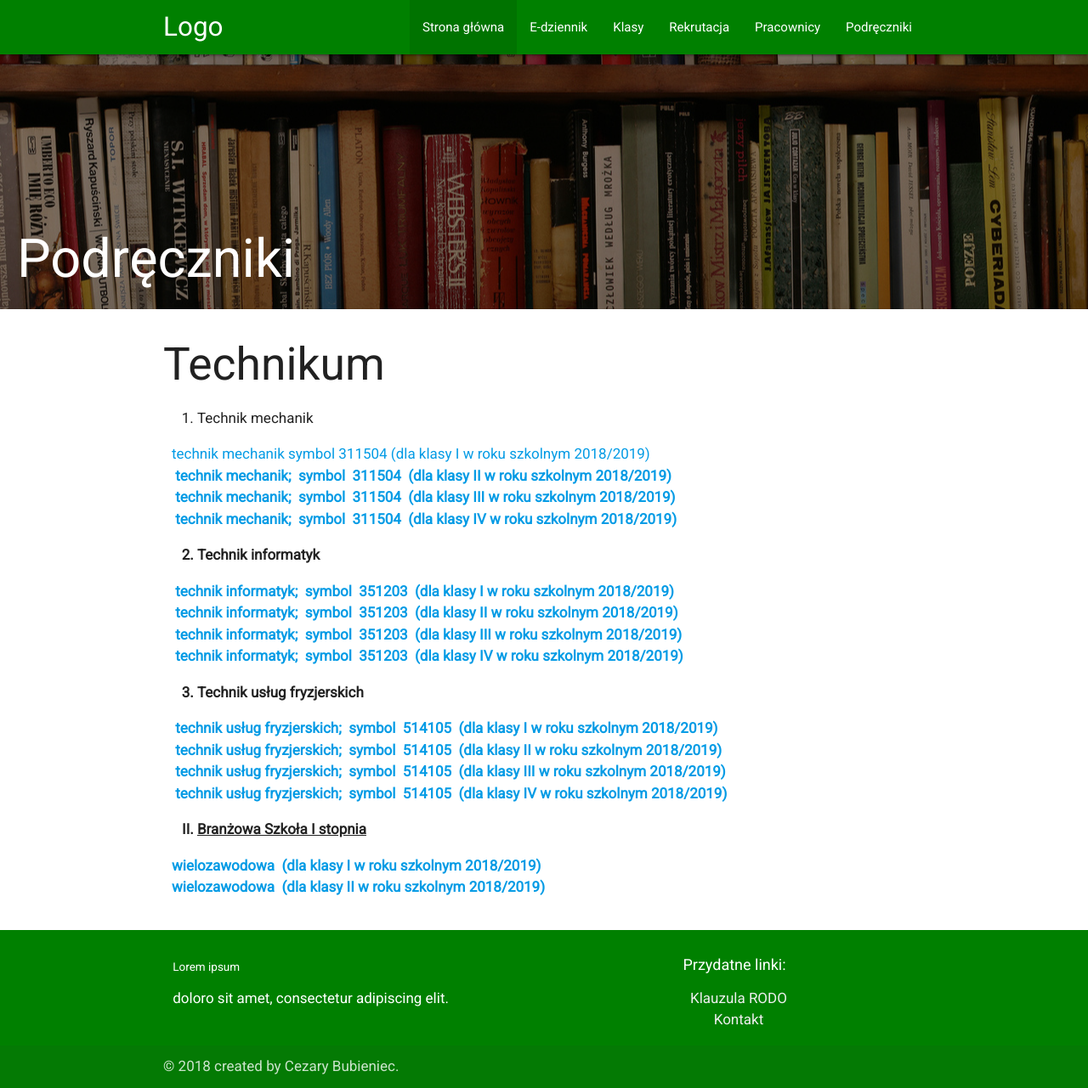
After one commit to pokion/zszsokolka, a PHP site: page /strona/html/podreczniki.php in a window 1280 px wide. The commit adds this page. Shown: the whole page at 85% size. Run offline with PHP 8.4, Linux system fonts and the light colour scheme; data that the repository does not hold is empty; some libraries are stand-ins or nearby versions.

Commit message:
Zrobiony perfekcyjny parallax

```diff
--- a/css/main.css
+++ b/css/main.css
@@ -11,6 +11,10 @@ h3{
 h5{
 	font-family: 'Roboto', sans-serif;
 	font-size: 0.9rem;
+}
+h6{
+	font-family: 'Roboto', sans-serif;
+	font-size: 1.2rem;
 }
 td{
 	border-left-color: rgba(0,0,0,0.87);
@@ -184,3 +188,19 @@ nav{
 body{
 	background-color:
 }
+.podpis-admina{
+	text-align: right;
+}
+.parallax-container{
+	height: 300px;
+	background-color: black;
+	position: relative;
+}
+.parallax {
+	opacity: 0.5;
+}
+.naglowek{
+	position: absolute;
+	bottom:0;
+	left: 20px;
+}
--- a/html/includes/footer.php
+++ b/html/includes/footer.php
@@ -7,10 +7,10 @@
 						<p>doloro sit amet, consectetur adipiscing elit.</p>
 					</div>
 					<div class="col 14 offset-12 s6 center-align">
-						<h5 class="white-text">Links</h5>
+						<h6 class="white-text">Przydatne linki:</h6>
                 		<ul>
-	                  		<li><a class="grey-text text-lighten-3" href="#!">Link 1</a></li>
-	                  		<li><a class="grey-text text-lighten-3" href="#!">Link 2</a></li>
+	                  		<li><a class="grey-text text-lighten-3" href="rodo.php">Klauzula RODO</a></li>
+												<li><a class="grey-text text-lighten-3" href="kontakt.php">Kontakt</a></li>
                			 </ul>
 					</div>
 				</div>
--- a/html/includes/nav.php
+++ b/html/includes/nav.php
@@ -26,7 +26,7 @@
 						<li<?php if($inc==='klasy'){} ?>><a href="#">Klasy</a></li>
 						<li<?php if($inc==='rekrutacja'){ ?> class="active" <?php }  ?> ><a href="rekrutacja.php">Rekrutacja</a></li>
 						<li<?php if($inc==='pracownicy'){ ?> class="active" <?php }  ?> ><a href="pracownicy_ajax.php">Pracownicy</a></li>
-						<li<?php if($inc==='podreczniki'){} ?>><a href="#">Podręczniki</a></li>
+						<li<?php if($inc==='podreczniki'){} ?>><a href="podreczniki.php">Podręczniki</a></li>
 			    	</ul>
 				</div>
 			</nav>
--- /dev/null
+++ b/html/podreczniki.php
@@ -0,0 +1,116 @@
+<!DOCTYPE html>
+<html lang="PL">
+<head>
+	<title>strona</title>
+
+	<?php
+		include_once('includes/header.php');
+		$inc = 'index';
+	?>
+</head>
+<body>
+	<?php
+		include_once('includes/nav.php');
+	?>
+  <div class="parallax-container">
+    <div class="parallax">
+			<img src='../img/static/book.jpg'>
+  </div>
+	<div class="naglowek">
+			<h1 class=" white-text overlay">
+				Podręczniki
+			</h1></div>
+</div>
+
+    <div class="row container">
+
+        <h2>Technikum</h2>
+
+      <ol>
+
+        <li><big>Technik mechanik</big></li>
+
+      </ol>
+
+      <ul>
+
+        <li><a target="_blank" href="pliki/wykaz_podr_2018/wykaz_1TM.pdf"><span>technik mechanik
+      symbol 311504 (dla klasy I w roku szkolnym 2018/2019)</span></a></li>
+
+        <li style="font-weight: bold;">&nbsp;<a href="pliki/wykaz_podr_2018/wykaz_2TM.pdf" target="_blank">technik mechanik;&nbsp;
+      symbol&nbsp; 311504&nbsp; (dla klasy II w roku szkolnym 2018/2019)</a></li>
+
+        <li style="font-weight: bold;">&nbsp;<a href="pliki/wykaz_podr_2018/wykaz_3TM.pdf" target="_blank">technik
+      mechanik;&nbsp; symbol&nbsp; 311504&nbsp; (dla klasy
+      III w roku szkolnym 2018/2019)</a></li>
+
+        <li style="font-weight: bold;">&nbsp;<a target="_blank" href="pliki/wykaz_podr_2018/wykaz_4TM.pdf">technik
+      mechanik;&nbsp; symbol&nbsp; 311504&nbsp; (dla klasy
+      IV w roku szkolnym 2018/2019)</a></li>
+
+      </ul>
+
+      <ol start="2" style="text-align: left; font-weight: bold;">
+
+        <li><big>Technik informatyk</big></li>
+
+      </ol>
+
+      <ul style="text-align: left;">
+
+        <li>&nbsp;<a href="pliki/wykaz_podr_2018/wykaz_1TI.pdf" target="_blank"><span style="font-weight: bold;">technik informatyk;&nbsp;
+      symbol&nbsp; 351203 &nbsp;(dla klasy I w roku szkolnym 2018/2019)</span></a></li>
+        <li>&nbsp;<a href="pliki/wykaz_podr_2018/wykaz_2TI.pdf" target="_blank"><span style="font-weight: bold;">technik informatyk;&nbsp;
+      symbol&nbsp; 351203 &nbsp;(dla klasy II w roku szkolnym 2018/2019)</span></a></li>
+        <li>&nbsp;<a href="pliki/wykaz_podr_2018/wykaz_3TI.pdf" target="_blank"><span style="font-weight: bold;">technik informatyk;&nbsp;
+      symbol&nbsp; 351203 &nbsp;(dla klasy III w roku szkolnym 2018/2019)</span></a></li>
+        <li>&nbsp;<a href="pliki/wykaz_podr_2018/wykaz_4TI.pdf" target="_blank"><span style="font-weight: bold;">technik informatyk;&nbsp;
+      symbol&nbsp; 351203 &nbsp;(dla klasy IV w roku szkolnym 2018/2019)</span></a></li>
+      </ul>
+
+      <ol start="3" style="text-align: left; font-weight: bold;">
+
+        <li><big>Technik usług fryzjerskich</big></li>
+
+      </ol>
+
+      <ul style="text-align: left;">
+
+        <li>&nbsp;<a href="pliki/wykaz_podr_2018/wykaz_1TF.pdf" target="_blank"><span style="font-weight: bold;">technik
+      usług fryzjerskich;&nbsp; symbol&nbsp; 514105 &nbsp;(dla
+      klasy I w roku szkolnym 2018/2019)</span></a></li>
+        <li>&nbsp;<a href="pliki/wykaz_podr_2018/wykaz_2TF.pdf" target="_blank"><span style="font-weight: bold;">technik
+      usług fryzjerskich;&nbsp; symbol&nbsp; 514105 &nbsp;(dla
+      klasy II w roku szkolnym 2018/2019)</span></a></li>
+        <li>&nbsp;<a href="pliki/wykaz_podr_2018/wykaz_3TF.pdf" target="_blank"><span style="font-weight: bold;">technik
+      usług fryzjerskich;&nbsp; symbol&nbsp; 514105 &nbsp;(dla
+      klasy III w roku szkolnym 2018/2019)</span></a></li>
+        <li>&nbsp;<a href="pliki/wykaz_podr_2018/wykaz_4TF.pdf" target="_blank"><span style="font-weight: bold;">technik
+      usług fryzjerskich;&nbsp; symbol&nbsp; 514105 &nbsp;(dla
+      klasy IV w roku szkolnym 2018/2019)</span></a></li>
+      </ul>
+
+      <div style="text-align: left;">
+      <ol start="2" style="list-style-type: upper-roman; font-weight: bold; text-decoration: underline;">
+
+        <li><big><big>Branżowa Szkoła I stopnia</big></big></li>
+
+      </ol>
+
+      <ul>
+        <li style="font-weight: bold;"><a href="pliki/wykaz_podr_2018/wykaz_1wieloZAW.pdf" target="_blank">wielozawodowa
+      &nbsp;(dla klasy I w roku szkolnym 2018/2019)</a></li>
+        <li style="font-weight: bold;"><a href="pliki/wykaz_podr_2018/wykaz_2wieloZAW.pdf" target="_blank">wielozawodowa
+      &nbsp;(dla klasy II w roku szkolnym 2018/2019)</a></li>
+      </ul>
+  </div>
+</div>
+	<!-- end container -->
+	<?php
+		include_once('includes/footer.php');
+	?>
+	<script type="text/javascript" src="../js/loadImages.js"></script>
+	<script type="text/javascript" src="../js/loadPosts.js"></script>
+
+</body>
+</html>
--- a/js/main.js
+++ b/js/main.js
@@ -6,6 +6,7 @@ $(document).ready(function(){
 	$('select').formSelect();
 	$('.slider').slider();
 	$('.slider').slider();
+	$('.parallax').parallax();
 	$('.materialboxed').materialbox();
 	$('.carousel-slider').carousel({
 		shift : 380,
```
Also changed, not shown: html/kontakt.php (added, +36 -0 lines), html/rodo.php (added, +85 -0 lines), img/static/book.jpg (added), img/static/facebook.jpg (added), img/static/szkola_wjazd.jpg (added).
